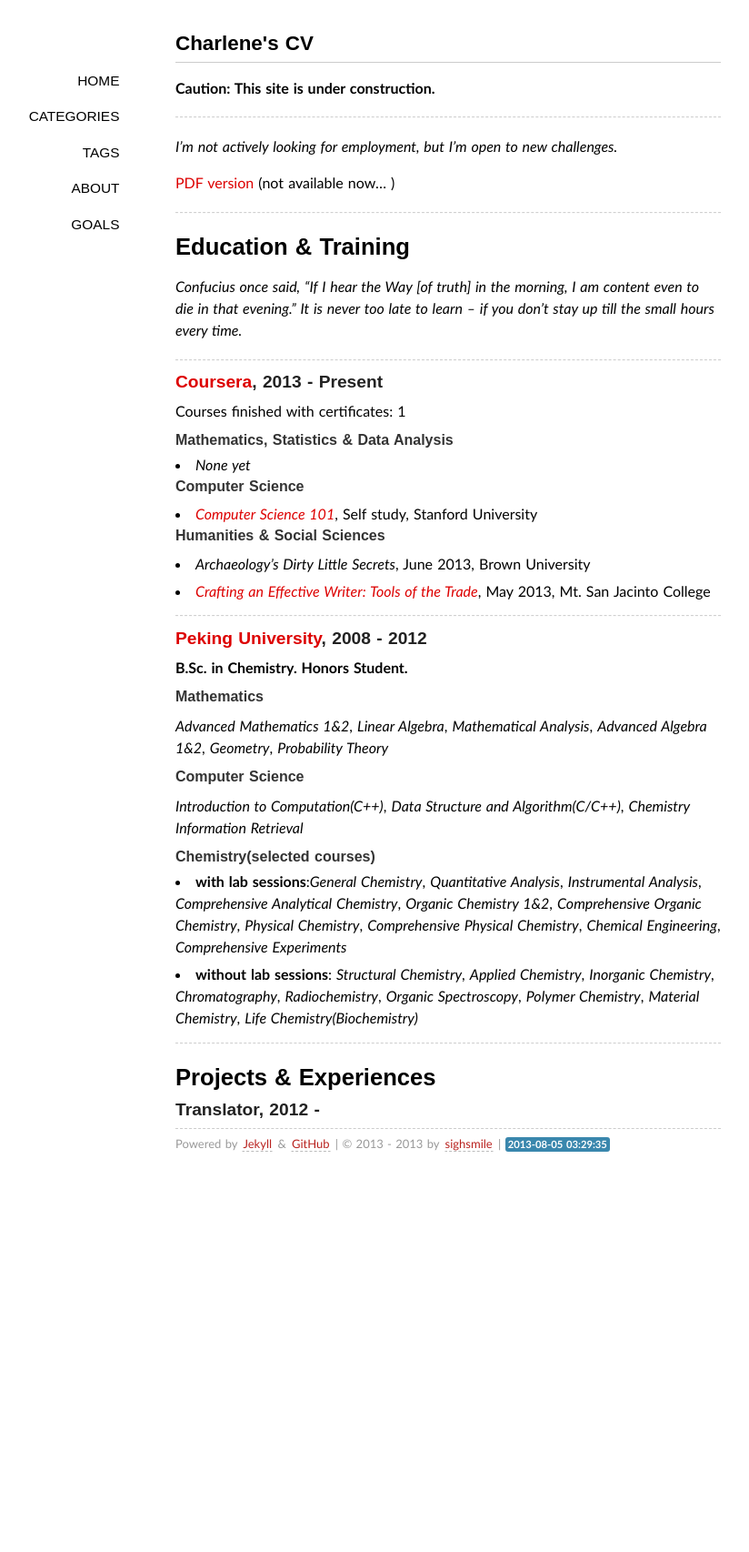
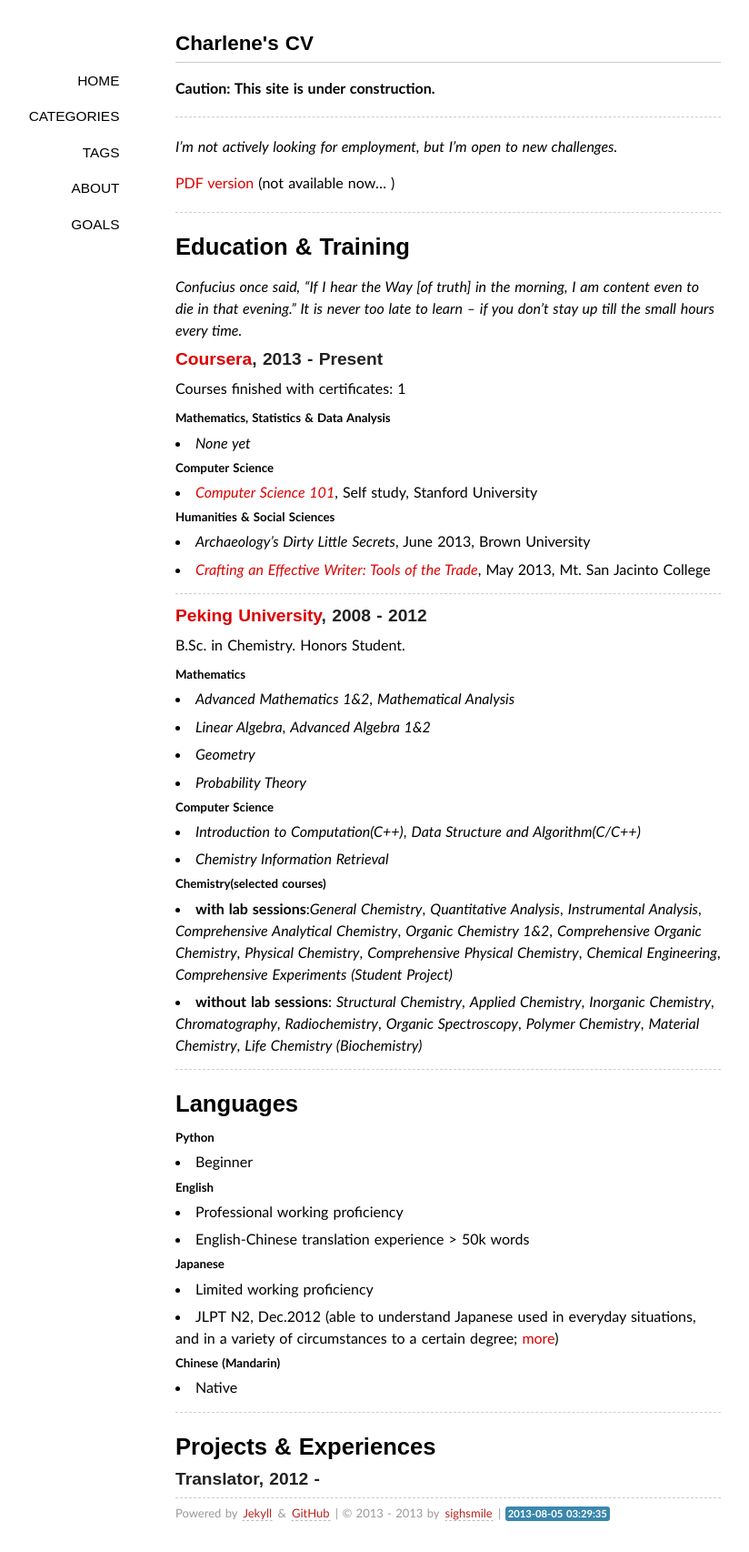
Before and after one commit to sighsmile/sighsmile.github.io, a Jekyll site: the page built from about/CV/index.md, in a window 1280 px wide. Shown: the whole page at 91% size, without its empty margins (147-971 px from the left). Built offline with Jekyll 4.4.1, drawn with Linux system fonts in a browser that asks for light colours; some web fonts are replaced; Markdown is read by kramdown in place of the engine named in the settings; before the commit the page ends 1300 px from its top, so only the background shows below that.

Commit message:
add links and languages in CV

```diff
--- a/about/CV/index.md
+++ b/about/CV/index.md
@@ -18,34 +18,58 @@ comments: no
 *Confucius once said, "If I hear the Way [of truth] in the morning, I am content even to die in that evening."
 It is never too late to learn -- if you don't stay up till the small hours every time.*
 
----
-
 ###[Coursera](http://www.coursera.org), 2013 - Present
 Courses finished with certificates: 1
 
-####Mathematics, Statistics & Data Analysis
+#####Mathematics, Statistics & Data Analysis
 - *None yet*
-####Computer Science
+
+#####Computer Science
 - [*Computer Science 101*](https://www.coursera.org/course/cs101), Self study, Stanford University
-####Humanities & Social Sciences
+
+#####Humanities & Social Sciences
 - *Archaeology's Dirty Little Secrets*, June 2013, Brown University
 - [*Crafting an Effective Writer: Tools of the Trade*](https://www.coursera.org/course/basicwriting), May 2013, Mt. San Jacinto College
 
 ---
 
 ###[Peking University](http://english.pku.edu.cn/), 2008 - 2012
-**B.Sc. in Chemistry. Honors Student.**
+B.Sc. in Chemistry. Honors Student.
 
-####Mathematics
-*Advanced Mathematics 1&2*, *Linear Algebra*, *Mathematical Analysis*, *Advanced Algebra 1&2*, *Geometry*, *Probability Theory*
-####Computer Science
-*Introduction to Computation(C++)*, *Data Structure and Algorithm(C/C++)*, *Chemistry Information Retrieval*
+#####Mathematics
 
-####Chemistry(selected courses)
-- **with lab sessions**:*General Chemistry*, *Quantitative Analysis*, *Instrumental Analysis*, *Comprehensive Analytical Chemistry*, *Organic Chemistry 1&2*, *Comprehensive Organic Chemistry*, *Physical Chemistry*, *Comprehensive Physical Chemistry*, *Chemical Engineering*, *Comprehensive Experiments*
-- **without lab sessions**: *Structural Chemistry*, *Applied Chemistry*, *Inorganic Chemistry*, *Chromatography*, *Radiochemistry*, *Organic Spectroscopy*, *Polymer Chemistry*, *Material Chemistry*, *Life Chemistry(Biochemistry)*
+- *Advanced Mathematics 1&2*, *Mathematical Analysis*
+- *Linear Algebra*, *Advanced Algebra 1&2*
+- *Geometry*
+- *Probability Theory*
 
-----
+#####Computer Science
+- *Introduction to Computation(C++)*, *Data Structure and Algorithm(C/C++)*
+- *Chemistry Information Retrieval*
+
+#####Chemistry(selected courses)
+- **with lab sessions**:*General Chemistry*, *Quantitative Analysis*, *Instrumental Analysis*, *Comprehensive Analytical Chemistry*, *Organic Chemistry 1&2*, *Comprehensive Organic Chemistry*, *Physical Chemistry*, *Comprehensive Physical Chemistry*, *Chemical Engineering*, *Comprehensive Experiments (Student Project)*
+- **without lab sessions**: *Structural Chemistry*, *Applied Chemistry*, *Inorganic Chemistry*, *Chromatography*, *Radiochemistry*, *Organic Spectroscopy*, *Polymer Chemistry*, *Material Chemistry*, *Life Chemistry (Biochemistry)*
+
+---
+#Languages
+
+#####Python
+- Beginner
+
+#####English
+- Professional working proficiency
+- English-Chinese translation experience > 50k words
+
+#####Japanese
+- Limited working proficiency
+- JLPT N2, Dec.2012 (able to understand Japanese used in everyday situations, and in a variety of circumstances to a certain degree; [more](http://www.jlpt.jp/e/about/levelsummary.html))
+
+#####Chinese (Mandarin)
+- Native
+
+
+---
 
 #Projects & Experiences
 
```
Also changed, not shown: about/index.md (+4 -5 lines).
